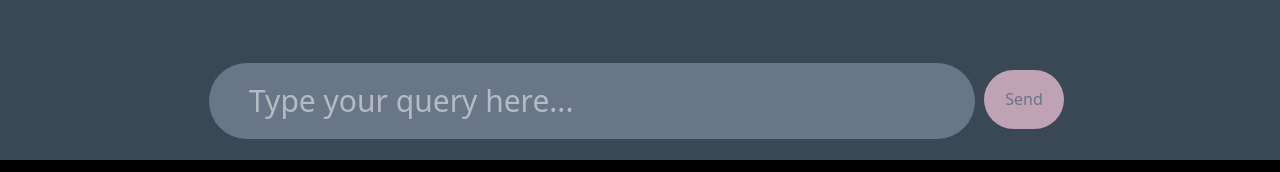
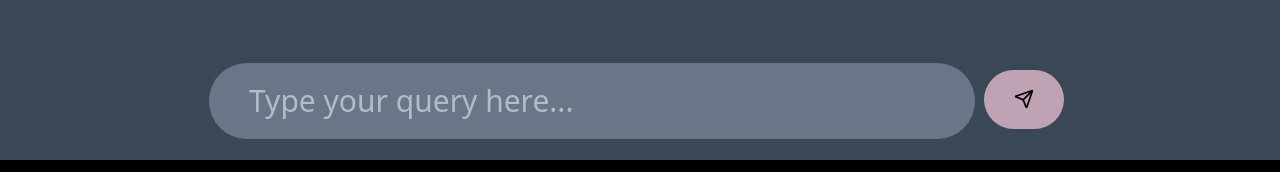
Before and after one commit to Raghav2608/Research-Assistant, a Next.js app in the folder frontend/: page / in a window 1280 px wide. Shown: the part 600-772 px from the top of the page. Built offline with nearby package versions, Linux system fonts and the light colour scheme.

Commit message:
Change send button to icon

```diff
--- a/frontend/components/SendButton.tsx
+++ b/frontend/components/SendButton.tsx
@@ -1,4 +1,5 @@
 import { Dispatch, SetStateAction } from "react";
+import { Send } from "lucide-react";
 
 export interface SendButtonProps {
   chatInput: string;
@@ -11,8 +12,11 @@ export default function SendButton({
   send,
 }: SendButtonProps) {
   return (
-    <button onClick={send} className="w-20 bg-primary rounded-full m-2 h-3/4 hover:bg-dark hover:text-lightest">
-      <span className="text-l text-lightest">Send</span>
+    <button
+      onClick={send}
+      className="w-20 bg-primary rounded-full m-2 h-3/4 hover:bg-dark hover:text-lightest flex items-center justify-center "
+    >
+      <Send className="w-5 h-5" />
     </button>
   );
 }
--- /dev/null
+++ b/package.json
@@ -0,0 +1,5 @@
+{
+  "dependencies": {
+    "lucide-react": "^0.479.0"
+  }
+}
```
Also changed, not shown: 1 other file (tests, documents, lock files or other folders).
